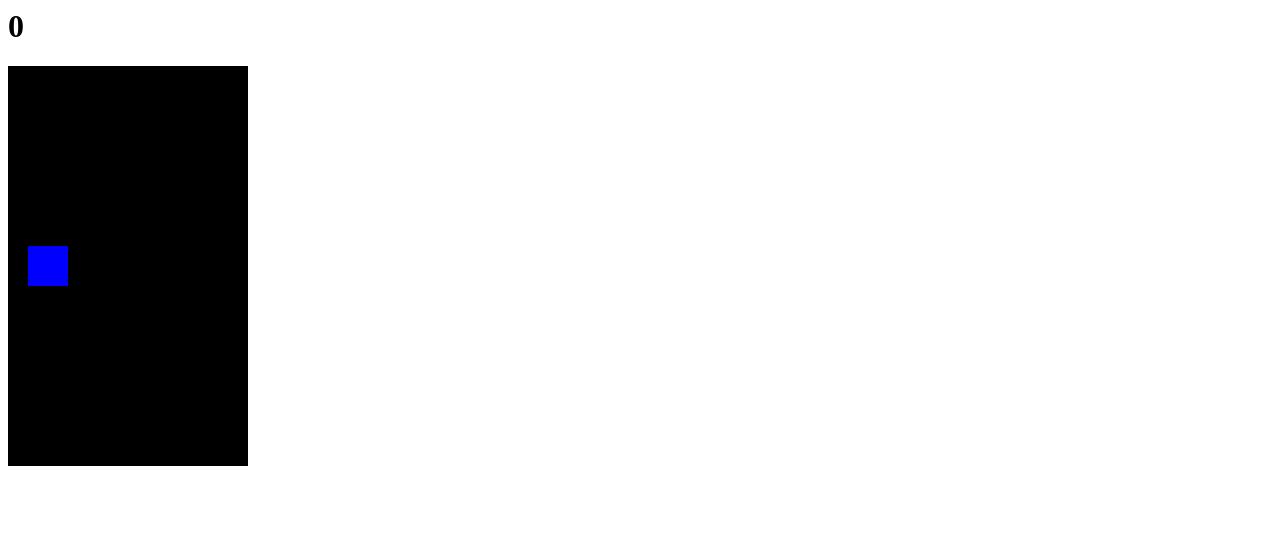
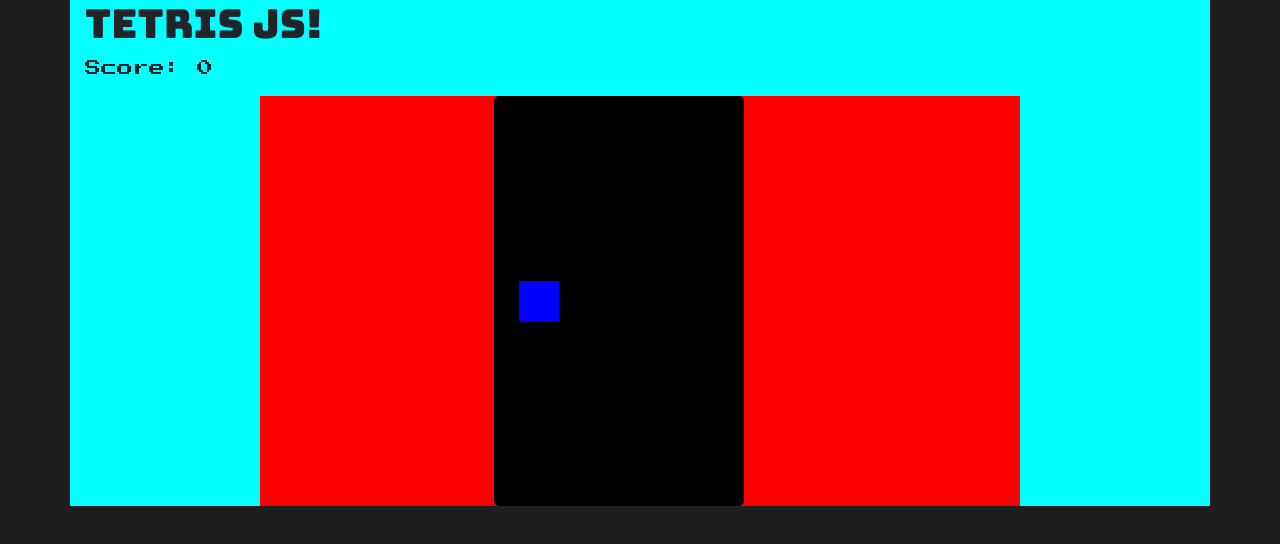
Before and after one commit to DevMando/TetrisJS, a plain HTML site: page index.html in a window 1280 px wide. Drawn offline with nearby package versions, Linux system fonts and the light colour scheme.

Commit message:
added bootstrap, css, and animate css

```diff
--- a/index.html
+++ b/index.html
@@ -1,10 +1,40 @@
+<!--
+  Author: Armando Fernandez
+  Date: 10/10/2020
+  Version: 1.0
+  Purpose: Purpose of this project - To create a game outside of the
+  Unity Engine, and use another languate other than C#. In this case
+  mainly JavaScript, with some help from HTML, CSS and the Bootstrap &
+  Animate css frameworks.
+-->
+
 <html>
   <head>
-    <title>Tetris</title>
+    <title>Tetris JS</title>
+    <link rel="stylesheet" href="https://stackpath.bootstrapcdn.com/bootstrap/4.5.2/css/bootstrap.min.css" integrity="sha384-JcKb8q3iqJ61gNV9KGb8thSsNjpSL0n8PARn9HuZOnIxN0hoP+VmmDGMN5t9UJ0Z" crossorigin="anonymous">
+    <link rel="stylesheet" href="style.css">
+    <link
+    rel="stylesheet"
+    href="https://cdnjs.cloudflare.com/ajax/libs/animate.css/4.1.1/animate.min.css"
+  />
+    <meta name="viewport" content="width=device-width, initial-scale=1, shrink-to-fit=no">
+    <link href="https://fonts.googleapis.com/css2?family=Bungee&family=Press+Start+2P&display=swap" rel="stylesheet">
   </head>
   <body>
-    <h1 id="score"></h1>
-    <canvas id="tetris" width="240" height="400"></canvas>
+    <div class="container">
+      <h1 id="gameTitle">Tetris JS!</h1>
+      <p id="score"></p>
+      <div class="row">
+        <div class="col-2"></div>
+        <div class="col-8" style="background-color: red;">
+          <canvas id="tetris" width="240" height="400"></canvas>
+        </div>
+        <div class="col-2"></div>
+      </div>
+    </div>
+    <script src="https://code.jquery.com/jquery-3.5.1.slim.min.js" integrity="sha384-DfXdz2htPH0lsSSs5nCTpuj/zy4C+OGpamoFVy38MVBnE+IbbVYUew+OrCXaRkfj" crossorigin="anonymous"></script>
+<script src="https://cdn.jsdelivr.net/npm/popper.js@1.16.1/dist/umd/popper.min.js" integrity="sha384-9/reFTGAW83EW2RDu2S0VKaIzap3H66lZH81PoYlFhbGU+6BZp6G7niu735Sk7lN" crossorigin="anonymous"></script>
+<script src="https://stackpath.bootstrapcdn.com/bootstrap/4.5.2/js/bootstrap.min.js" integrity="sha384-B4gt1jrGC7Jh4AgTPSdUtOBvfO8shuf57BaghqFfPlYxofvL8/KUEfYiJOMMV+rV" crossorigin="anonymous"></script>
     <script src="tetris.js"></script>
   </body>
 </html>
--- /dev/null
+++ b/style.css
@@ -0,0 +1,29 @@
+/* Author: Armando Fernandez
+   Date: 10/11/2020
+   Version: 1.0
+Font Notes: font-family: 'Bungee', cursive;
+font-family: 'Press Start 2P', cursive
+*/
+
+#tetris {
+  border: 5px solid black;
+  border-radius: 5px;
+  margin-left: 30%;
+  margin-right: 30%;
+}
+
+.container {
+  background-color: aqua;
+}
+
+#score {
+  font-family: "Press Start 2P";
+}
+
+#gameTitle {
+  font-family: "Bungee";
+}
+
+body {
+  background-color: rgb(30, 30, 30);
+}
--- a/tetris.js
+++ b/tetris.js
@@ -36,7 +36,7 @@ document.addEventListener("keydown", (event) => {
 });
 
 function updateScore() {
-  document.getElementById("score").innerText = player.score;
+  document.getElementById("score").innerText = `Score: ${player.score}`;
 }
 
 function arenaSweep() {
@@ -53,15 +53,16 @@ function arenaSweep() {
 
     player.score += rowCount * 10;
     rowCount *= 2;
+    animateCSS('#tetris', 'headShake');
   }
 }
 
 function createColors() {
-  return [null, "red", "blue", "violet", "green", "purple", "orange", "pink"];
+  return [null, "yellow", "blue", "purple", "orange", "cyan", "green", "red"];
 }
 
 function getRandomPiece() {
-  const letters = ["T", "O", "L", "J", "Z", "S"];
+  const letters = ["T", "O", "L", "J", "Z", "S", "I"];
   return letters[Math.floor(Math.random() * letters.length)];
 }
 
@@ -108,6 +109,13 @@ function createPiece(letter) {
         [6, 6, 0],
       ];
       break;
+      case "I":
+        return [
+          [7, 0, 0],
+          [7, 0, 0],
+          [7, 0, 0],
+        ];
+        break;
   }
 }
 
@@ -234,3 +242,20 @@ function drawMatrix(matrix, offset, context) {
     });
   });
 }
+
+const animateCSS = (element, animation, prefix = 'animate__') =>
+  // We create a Promise and return it
+  new Promise((resolve, reject) => {
+    const animationName = `${prefix}${animation}`;
+    const node = document.querySelector(element);
+
+    node.classList.add(`${prefix}animated`, animationName);
+
+    // When the animation ends, we clean the classes and resolve the Promise
+    function handleAnimationEnd() {
+      node.classList.remove(`${prefix}animated`, animationName);
+      resolve('Animation ended');
+    }
+
+    node.addEventListener('animationend', handleAnimationEnd, {once: true});
+  });
```
